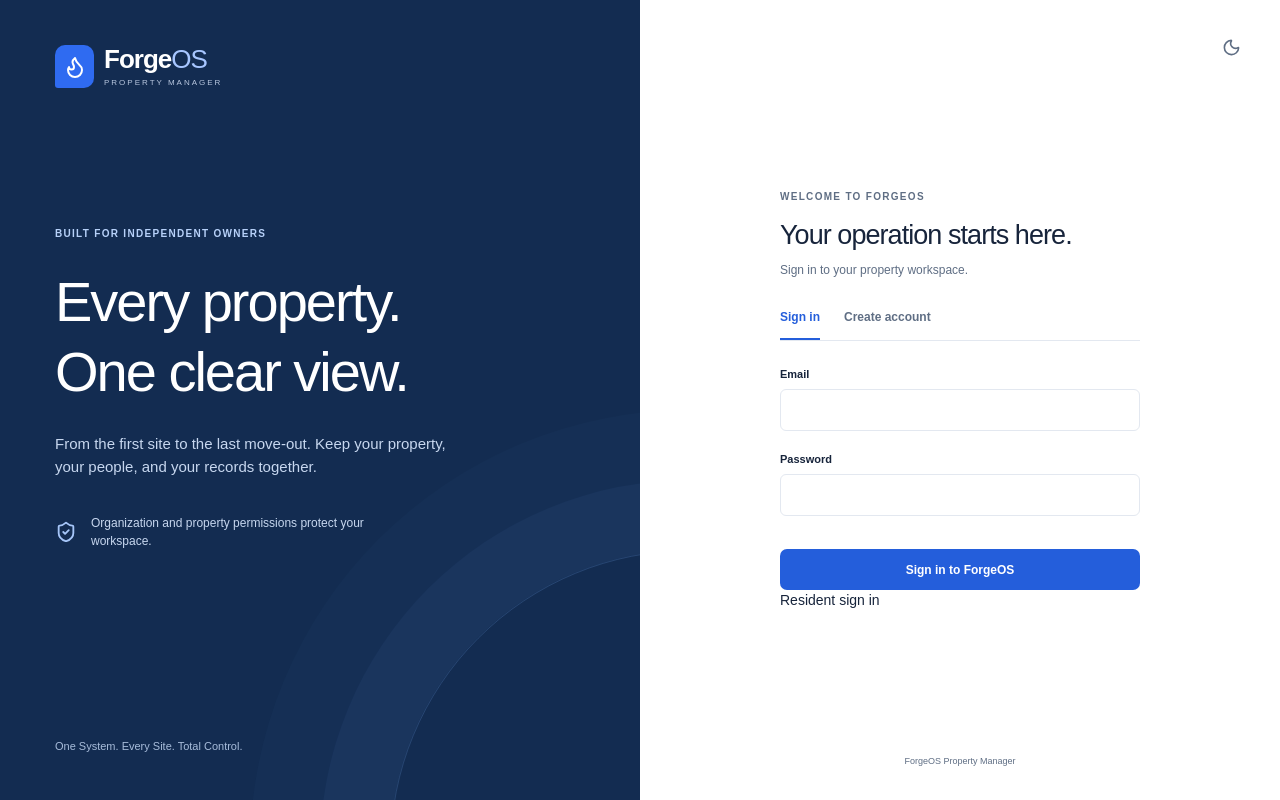
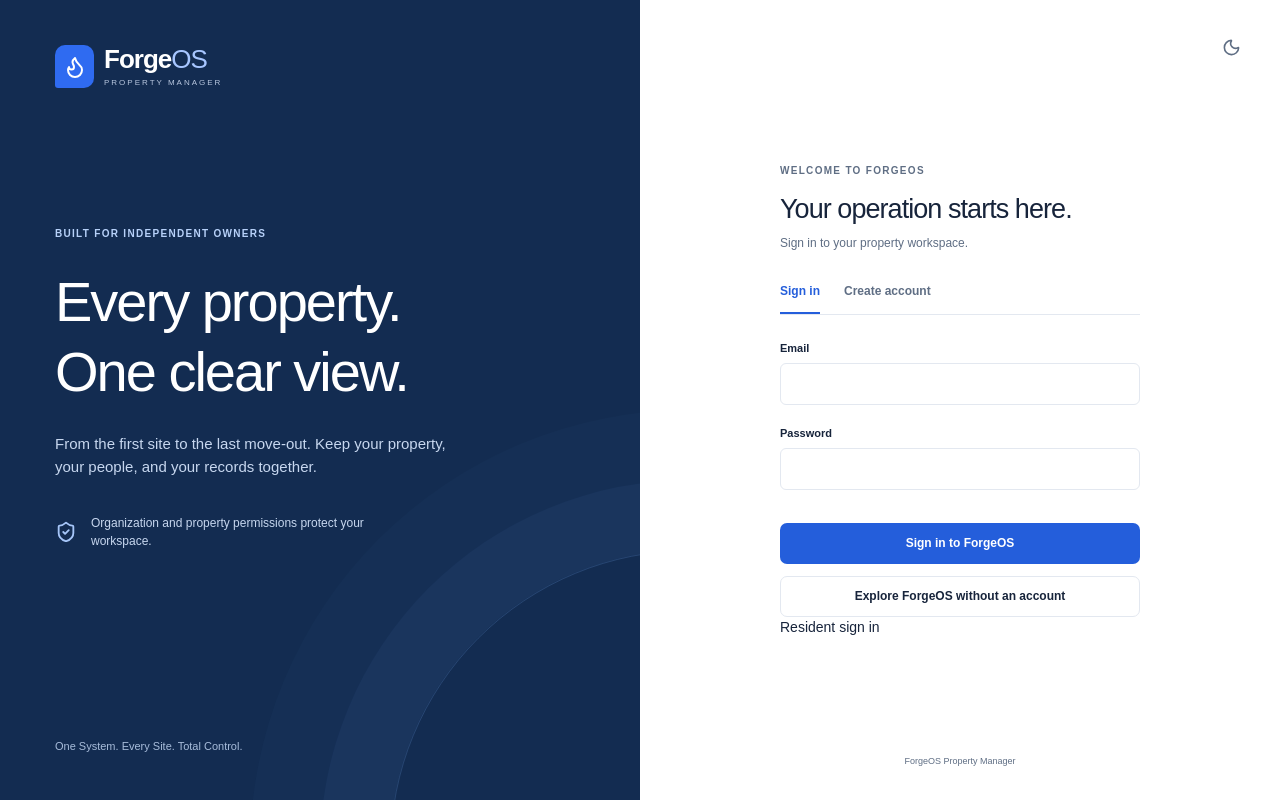
Before and after one commit to larrinamsalva/ForgeOS-Property-Manager, a Next.js app: page /login in a window 1280 px wide. Built offline with nearby package versions, Linux system fonts and the light colour scheme; no server answers.

Commit message:
Offer no-login demo while preserving authenticated real workspaces

```diff
--- a/src/app/login/page.tsx
+++ b/src/app/login/page.tsx
@@ -56,6 +56,9 @@ export default async function Login({ searchParams }: { searchParams: Promise<{
               : 'Sign in to your property workspace.'}
           </p>
           <AuthForm portal={portal} />
+          <Link className="button secondary full" href="/demo" style={{ marginTop: 12 }}>
+            Explore ForgeOS without an account
+          </Link>
           <Link href={portal ? '/login' : '/login?portal=1'}>
             {portal ? 'Staff sign in' : 'Resident sign in'}
           </Link>
```
